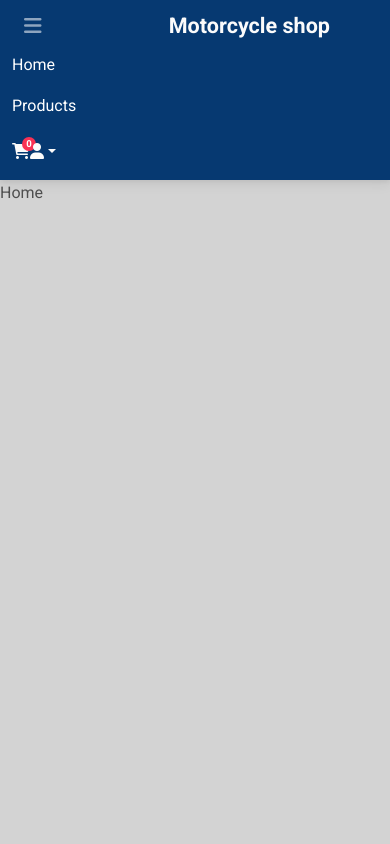
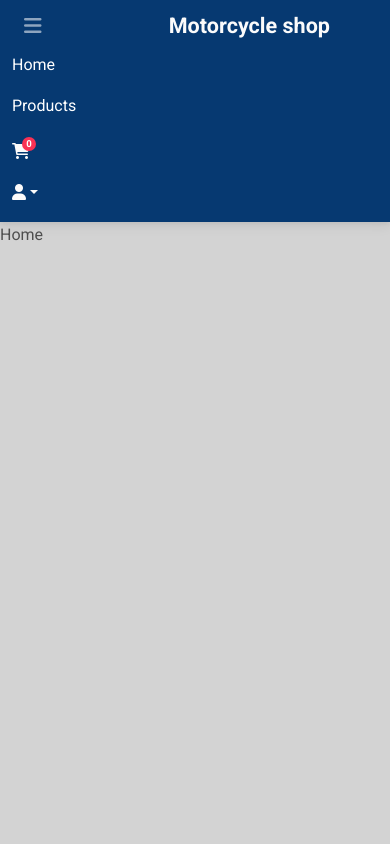
Before and after one commit to CasperBjarnetoft/javascript2-inlupp1-2, a Vue app in the folder frontend/: page / in a window 390 px wide. Both pictures are taken after a click on the button "Toggle navigation". Shown: the top 844 px of the page. Built offline with nearby package versions, Linux system fonts and the light colour scheme.

Commit message:
lagt till kod

```diff
--- a/frontend/src/components/Navigation/NavBar.vue
+++ b/frontend/src/components/Navigation/NavBar.vue
@@ -22,9 +22,8 @@
             <router-link to="/products" class="nav-link rounded active" aria-current="page">Products</router-link>
             </li>
         </ul>
-        </div>
         <div class="d-flex align-items-center">
-            <ul class="navbar-nav d-flex flex-row">
+            <ul class="navbar-nav d-flex">
                 <li class="dropdown">
                     <a
                     class="nav-link text-light dropdown-toggle hidden-arrow"
@@ -67,6 +66,7 @@
                 </li>
             </ul>
         </div>
+      </div>
     </div>
     </nav>
 </template>
--- a/frontend/src/components/shoppingCart/ShoppingCartItem.vue
+++ b/frontend/src/components/shoppingCart/ShoppingCartItem.vue
@@ -6,7 +6,7 @@
           </div>
           <div>
             <h5>{{ item.product.model }}</h5>
-            <p>{{ item.product.price }}</p>
+            <p>{{ item.product.price }} kr</p>
           </div>
         </div>
         <div class="d-flex justify-content-around">
```
